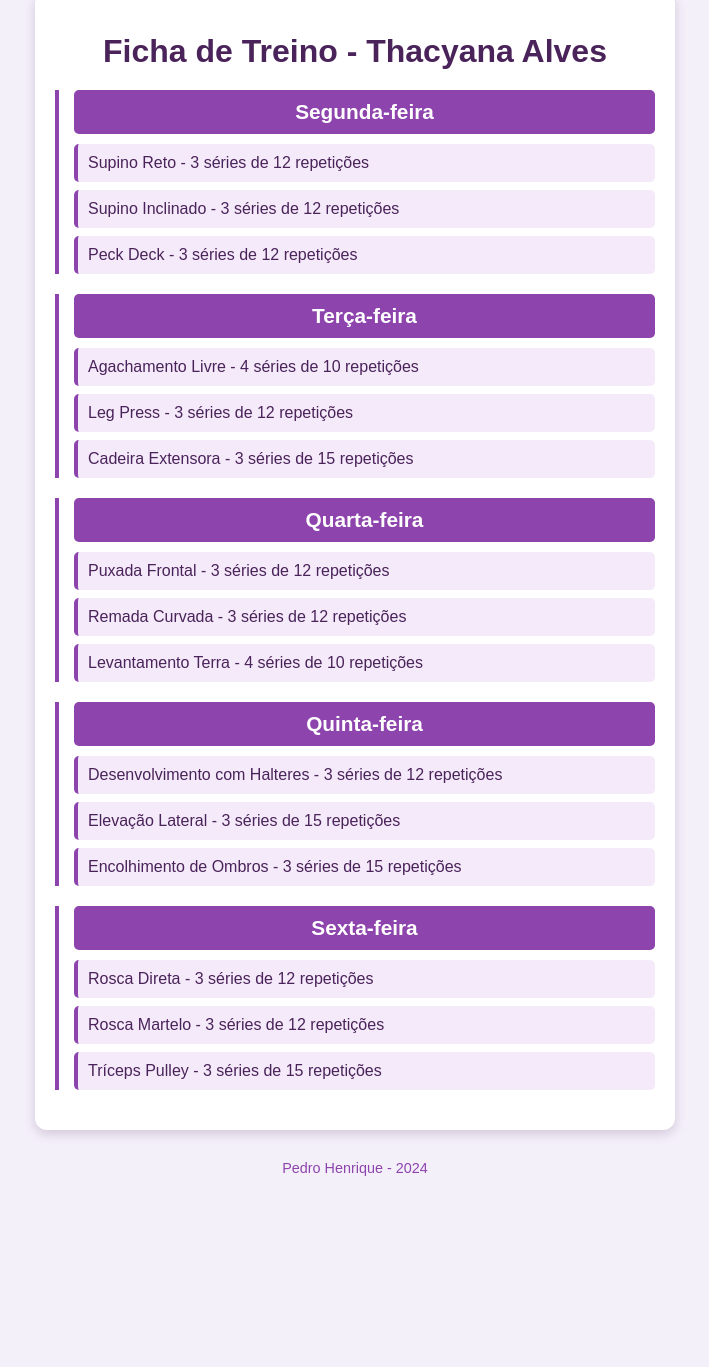
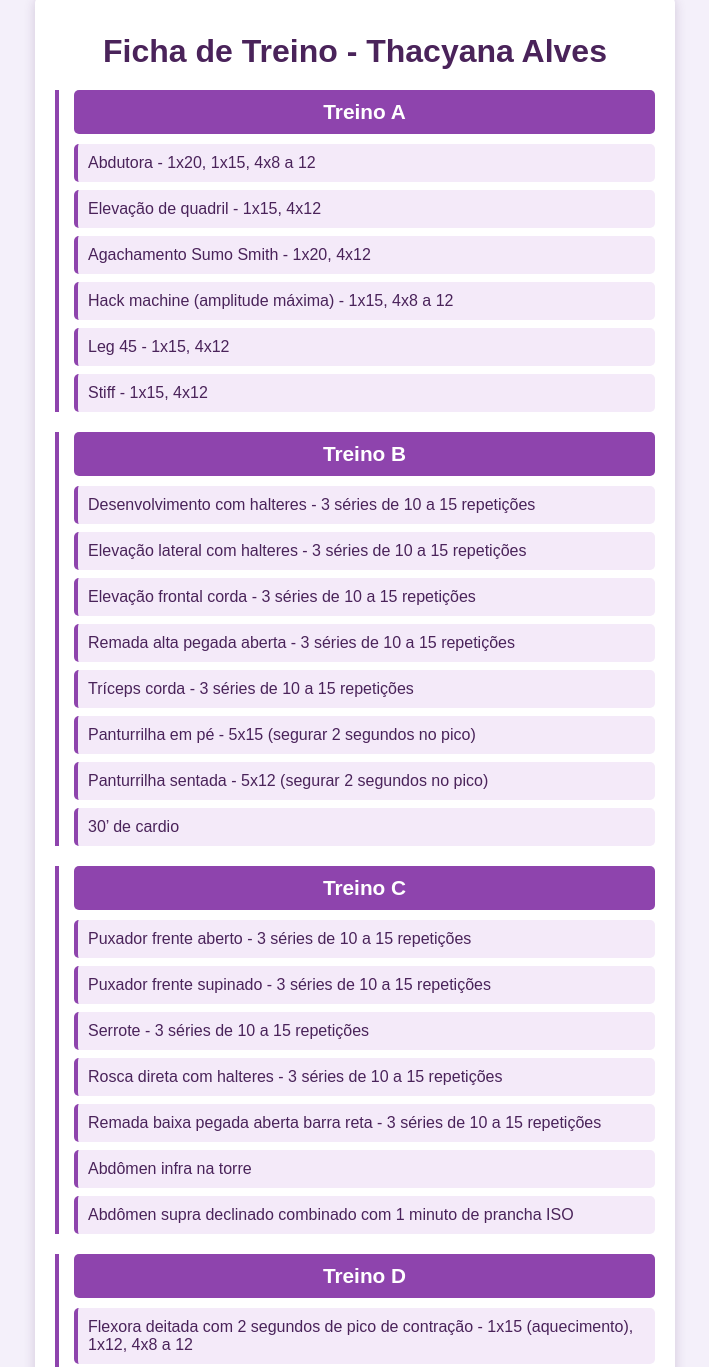
Before and after one commit to Pheerx/pweb, a plain HTML site: page index.html in a window 1280 px wide. Shown: the part 8-1375 px from the top of the page, without its empty margins (285-994 px from the left). Before the commit the page ends 1184 px from the top, so only its background shows below. Drawn offline with Linux system fonts and the light colour scheme.

Commit message:
Update index.html

```diff
--- a/index.html
+++ b/index.html
@@ -83,47 +83,52 @@
     <h1>Ficha de Treino - Thacyana Alves</h1>
 
     <div class="day">
-        <h2>Segunda-feira</h2>
+        <h2>Treino A</h2>
         <ul>
-            <li>Supino Reto - 3 séries de 12 repetições</li>
-            <li>Supino Inclinado - 3 séries de 12 repetições</li>
-            <li>Peck Deck - 3 séries de 12 repetições</li>
+            <li>Abdutora - 1x20, 1x15, 4x8 a 12</li>
+            <li>Elevação de quadril - 1x15, 4x12</li>
+            <li>Agachamento Sumo Smith - 1x20, 4x12</li>
+            <li>Hack machine (amplitude máxima) - 1x15, 4x8 a 12</li>
+            <li>Leg 45 - 1x15, 4x12</li>
+            <li>Stiff - 1x15, 4x12</li>
         </ul>
     </div>
 
     <div class="day">
-        <h2>Terça-feira</h2>
+        <h2>Treino B</h2>
         <ul>
-            <li>Agachamento Livre - 4 séries de 10 repetições</li>
-            <li>Leg Press - 3 séries de 12 repetições</li>
-            <li>Cadeira Extensora - 3 séries de 15 repetições</li>
+            <li>Desenvolvimento com halteres - 3 séries de 10 a 15 repetições</li>
+            <li>Elevação lateral com halteres - 3 séries de 10 a 15 repetições</li>
+            <li>Elevação frontal corda - 3 séries de 10 a 15 repetições</li>
+            <li>Remada alta pegada aberta - 3 séries de 10 a 15 repetições</li>
+            <li>Tríceps corda - 3 séries de 10 a 15 repetições</li>
+            <li>Panturrilha em pé - 5x15 (segurar 2 segundos no pico)</li>
+            <li>Panturrilha sentada - 5x12 (segurar 2 segundos no pico)</li>
+            <li>30’ de cardio</li>
         </ul>
     </div>
 
     <div class="day">
-        <h2>Quarta-feira</h2>
+        <h2>Treino C</h2>
         <ul>
-            <li>Puxada Frontal - 3 séries de 12 repetições</li>
-            <li>Remada Curvada - 3 séries de 12 repetições</li>
-            <li>Levantamento Terra - 4 séries de 10 repetições</li>
+            <li>Puxador frente aberto - 3 séries de 10 a 15 repetições</li>
+            <li>Puxador frente supinado - 3 séries de 10 a 15 repetições</li>
+            <li>Serrote - 3 séries de 10 a 15 repetições</li>
+            <li>Rosca direta com halteres - 3 séries de 10 a 15 repetições</li>
+            <li>Remada baixa pegada aberta barra reta - 3 séries de 10 a 15 repetições</li>
+            <li>Abdômen infra na torre</li>
+            <li>Abdômen supra declinado combinado com 1 minuto de prancha ISO</li>
         </ul>
     </div>
 
     <div class="day">
-        <h2>Quinta-feira</h2>
+        <h2>Treino D</h2>
         <ul>
-            <li>Desenvolvimento com Halteres - 3 séries de 12 repetições</li>
-            <li>Elevação Lateral - 3 séries de 15 repetições</li>
-            <li>Encolhimento de Ombros - 3 séries de 15 repetições</li>
-        </ul>
-    </div>
-
-    <div class="day">
-        <h2>Sexta-feira</h2>
-        <ul>
-            <li>Rosca Direta - 3 séries de 12 repetições</li>
-            <li>Rosca Martelo - 3 séries de 12 repetições</li>
-            <li>Tríceps Pulley - 3 séries de 15 repetições</li>
+            <li>Flexora deitada com 2 segundos de pico de contração - 1x15 (aquecimento), 1x12, 4x8 a 12</li>
+            <li>Flexora sentada - 1x15, 4x8 a 12</li>
+            <li>Stiff - 1x15, 4x12</li>
+            <li>Elevação de quadril com 2 segundos de pico - 1x10 a 12, 4x12</li>
+            <li>Glúteo cabo pico de contração 2 segundos - 4x15 (1 minuto de intervalo entre cada perna)</li>
         </ul>
     </div>
 </div>
```
